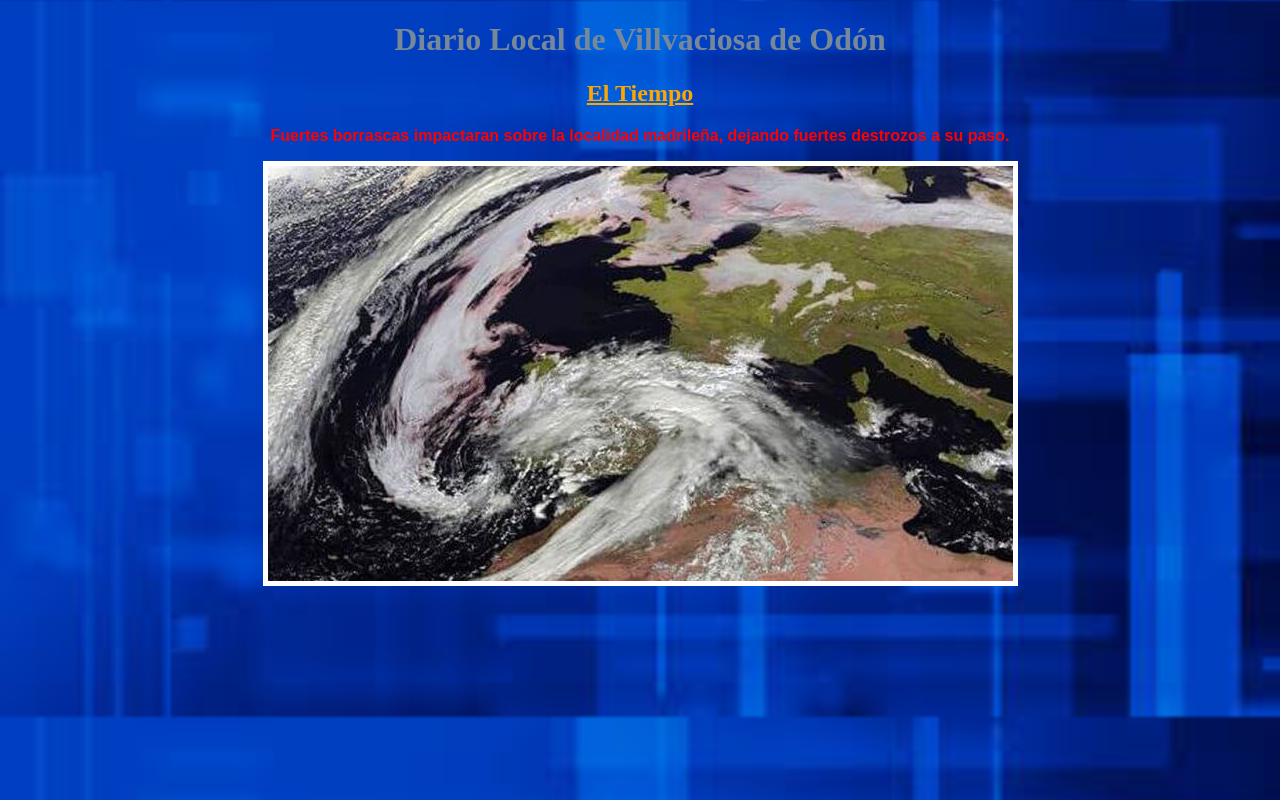
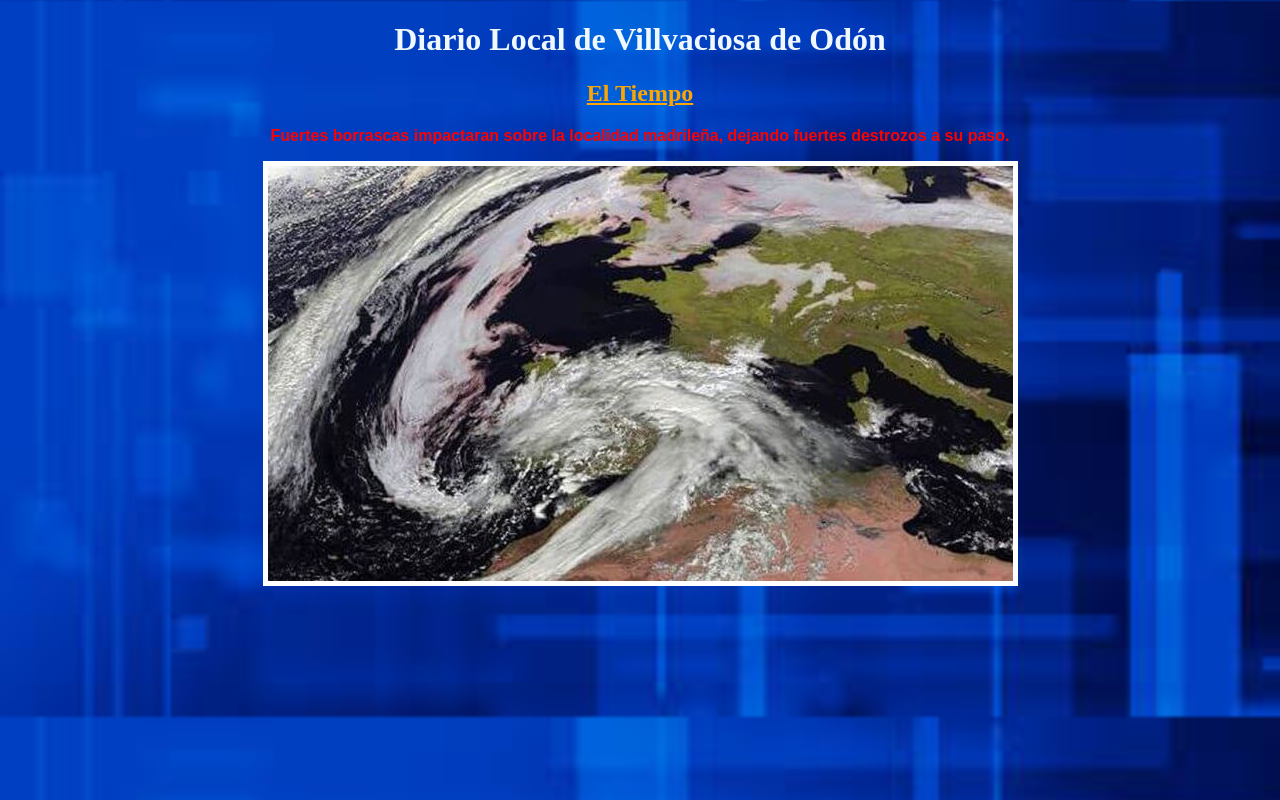
Before and after one commit to lloren27/Noticia-Tiempo-RSS, a plain HTML site: page index.html in a window 1280 px wide. Drawn offline with Linux system fonts and the light colour scheme.

Commit message:
Update formato_Periodico_1.css

```diff
--- a/formato_Periodico_1.css
+++ b/formato_Periodico_1.css
@@ -6,7 +6,7 @@ background-size: cover;
 }
 h1{
 
-  color:#778899;
+  color:#F0F8FF;
   text-align: center;
 
 }
```
